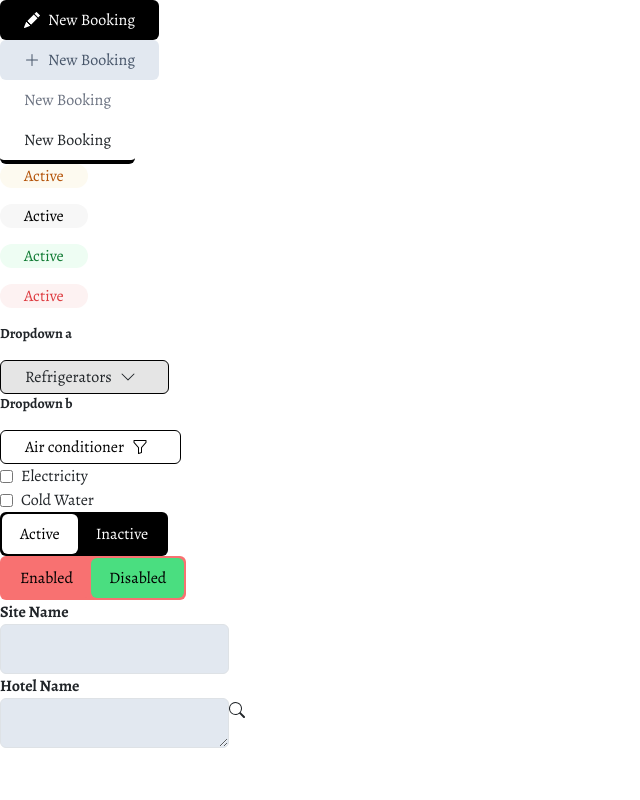
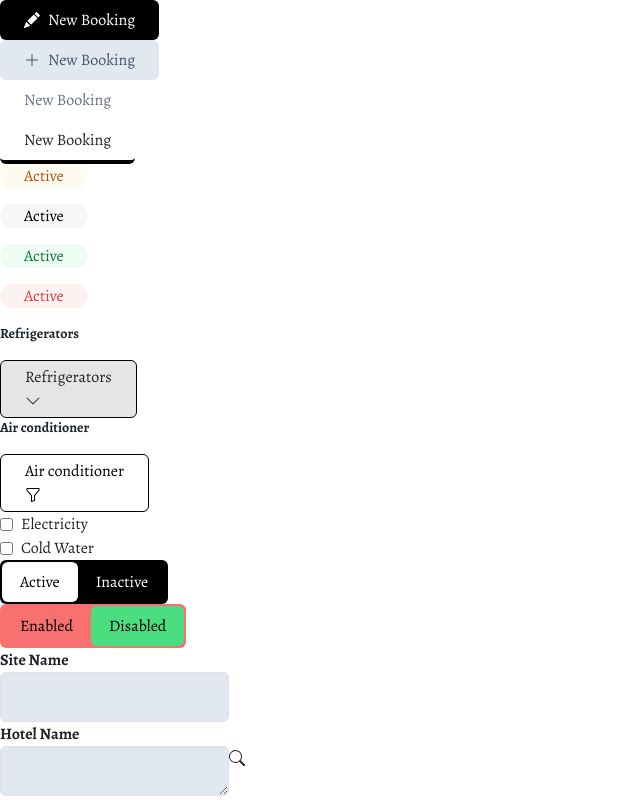
Before and after one commit to sysdale/concierge, a React (Create React App) app: page / in a window 1280 px wide. Shown: the whole page, without its empty margins (0-640 px from the left). Built offline with nearby package versions, Linux system fonts and the light colour scheme.

Commit message:
dropdown fixed

```diff
--- a/src/components/Button.js
+++ b/src/components/Button.js
@@ -1,6 +1,8 @@
 import React from "react";
 import classNames from "classnames";
 import Icons from "./Icons";
+
+//direction functionality
 
 const Button = ({ theme, icons = false, ...rest }) => {
   const a_tailwind = "bg-black text-white";
--- a/src/components/Checkbox.js
+++ b/src/components/Checkbox.js
@@ -1,4 +1,7 @@
 import React from "react";
+
+//ant design
+//fix check icon
 
 const Checkbox = ({ content }) => {
   return (
--- a/src/components/DropDownButton.js
+++ b/src/components/DropDownButton.js
@@ -3,13 +3,7 @@ import React, { useState } from "react";
 import Icons from "./Icons";
 import DropDownItem from "./DropDownItem";
 
-const DropDownButton = ({
-  theme = "input",
-  content,
-  placeholder,
-  width = 80,
-  data,
-}) => {
+const DropDownButton = ({ theme = "input", placeholder, width = 10, data }) => {
   const [showDropDown, setShowDropDown] = useState(false);
   const [selectedItem, setSelectedItem] = useState("");
 
@@ -28,14 +22,10 @@ const DropDownButton = ({
   const input_tw = "pl-3 pr-8.5 bg-neutral-200 border border-black rounded-md";
   const widthClass = `w-${width}`;
 
-  const dropDownButtonThemes = classNames(
-    "flex justify-between py-1 px-4 space-x-2",
-    {
+  const dropDownButtonThemes = classNames("flex py-1 px-4 space-x-2", {
     [filter_tw]: theme === "filter",
     [input_tw]: theme === "input",
-    },
-    [widthClass]
-  );
+  });
 
   const whichIcon =
     theme === "filter" ? (
@@ -45,22 +35,29 @@ const DropDownButton = ({
     );
 
   return (
-    <div>
-      <p className="text-sm font-semibold">{content}</p>
-      <button onClick={dropDownHandler} className={dropDownButtonThemes}>
+    <div className="flex">
+      <div className="flex-col">
+        <p className="text-sm font-semibold">{placeholder}</p>
+        <button
+          onClick={dropDownHandler}
+          className={`${dropDownButtonThemes} ${widthClass}`}
+        >
+          <div className="flex-row space-between">
             <div>{selectedItem || placeholder}</div>
             <div>{whichIcon}</div>
+          </div>
         </button>
 
         {/* dropdown list items logic */}
         {showDropDown && (
-        <div className="w-32 bg-white border border-slate-200">
+          <div className="flex bg-white border border-slate-200">
             <ul className="mb-0 pl-0">
               <DropDownItem data={data} itemSelector={itemSelector} />
             </ul>
           </div>
         )}
       </div>
+    </div>
   );
 };
 
--- a/src/components/InputField.js
+++ b/src/components/InputField.js
@@ -3,8 +3,8 @@ import Icons from "./Icons";
 
 const InputField = ({
   title,
-  width = 5,
-  height = 5,
+  width = 6,
+  height = 6,
   hasIcon = false,
   canResize = false,
 }) => {
```
Lines whose indentation alone changed are shown as unchanged.
